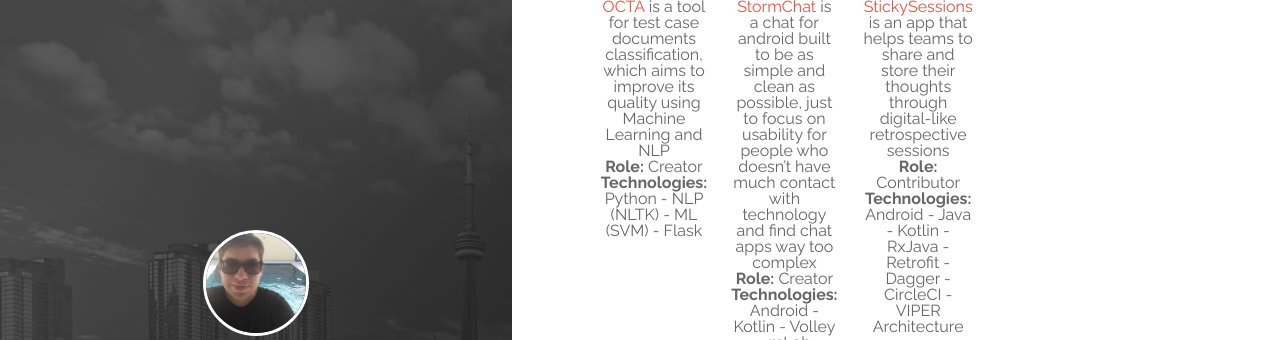
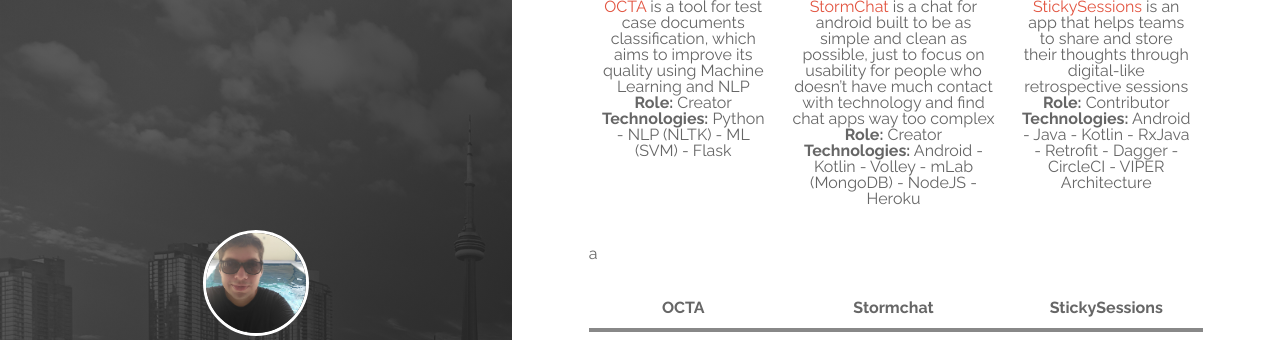
Before and after one commit to antoniosj/antoniosj.github.io, a Jekyll site: the page built from _posts/2018-10-27-my-projects.markdown, in a window 1280 px wide and 900 px high, scrolled down 364 px, cut to the strip 16-356 px from the top of the window. Built offline with Jekyll 4.4.1, drawn with Linux system fonts in a browser that asks for light colours.

Commit message:
Update 2018-10-27-my-projects.markdown

```diff
--- a/_posts/2018-10-27-my-projects.markdown
+++ b/_posts/2018-10-27-my-projects.markdown
@@ -9,6 +9,11 @@
 
 | OCTA | Stormchat | StickySessions |
 | :---:	| :---:	| :---: |
-| <img src="https://github.com/antoniosj/blog-examples/blob/master/github-images/octa.png?raw=true" width="118px;" height="118px;" /><br /><a href="https://www.antoniosj.com/2018/octa/">OCTA</a> is a tool for test case documents classification, which aims to improve its quality using Machine Learning and NLP <br /> **Role:** Creator<br /> **Technologies:** Python - NLP (NLTK) - ML (SVM) - Flask | <img src="https://github.com/antoniosj/blog-examples/blob/master/github-images/storm.png?raw=true" width="118px;" height="118px;"/><br /> <a href="https://github.com/antoniosj/stormchat">StormChat</a> is a chat for android built to be as simple and clean as possible, just to focus on usability for people who doesn't have much contact with technology and find chat apps way too complex<br />**Role:** Creator <br />**Technologies:** Android - Kotlin - Volley - mLab (MongoDB) - NodeJS - Heroku | <img src="https://github.com/antoniosj/blog-examples/blob/master/github-images/defaut-android.png?raw=true" width="118px;" height="118px;" /><br /><a href="https://github.com/DiscordTime/sticky-sessions-android">StickySessions</a> is an app that helps teams to share and store their thoughts through digital-like retrospective sessions <br />**Role:** Contributor<br /> **Technologies:** Android - Java - Kotlin - RxJava - Retrofit - Dagger - CircleCI - VIPER Architecture | OCTA | Stormchat | StickySessions |
+| <img src="https://github.com/antoniosj/blog-examples/blob/master/github-images/octa.png?raw=true" width="118px;" height="118px;" /><br /><a href="https://www.antoniosj.com/2018/octa/">OCTA</a> is a tool for test case documents classification, which aims to improve its quality using Machine Learning and NLP <br /> **Role:** Creator<br /> **Technologies:** Python - NLP (NLTK) - ML (SVM) - Flask | <img src="https://github.com/antoniosj/blog-examples/blob/master/github-images/storm.png?raw=true" width="118px;" height="118px;"/><br /> <a href="https://github.com/antoniosj/stormchat">StormChat</a> is a chat for android built to be as simple and clean as possible, just to focus on usability for people who doesn't have much contact with technology and find chat apps way too complex<br />**Role:** Creator <br />**Technologies:** Android - Kotlin - Volley - mLab (MongoDB) - NodeJS - Heroku | <img src="https://github.com/antoniosj/blog-examples/blob/master/github-images/defaut-android.png?raw=true" width="118px;" height="118px;" /><br /><a href="https://github.com/DiscordTime/sticky-sessions-android">StickySessions</a> is an app that helps teams to share and store their thoughts through digital-like retrospective sessions <br />**Role:** Contributor<br /> **Technologies:** Android - Java - Kotlin - RxJava - Retrofit - Dagger - CircleCI - VIPER Architecture |
+
+
+a
+
+|OCTA | Stormchat | StickySessions |
 | :---:	| :---:	| :---: |
 | <img src="https://github.com/antoniosj/blog-examples/blob/master/github-images/octa.png?raw=true" width="118px;" height="118px;" /><br /><a href="https://www.antoniosj.com/2018/octa/">OCTA</a> is a tool for test case documents classification, which aims to improve its quality using Machine Learning and NLP <br /> **Role:** Creator<br /> **Technologies:** Python - NLP (NLTK) - ML (SVM) - Flask | <img src="https://github.com/antoniosj/blog-examples/blob/master/github-images/storm.png?raw=true" width="118px;" height="118px;"/><br /> <a href="https://github.com/antoniosj/stormchat">StormChat</a> is a chat for android built to be as simple and clean as possible, just to focus on usability for people who doesn't have much contact with technology and find chat apps way too complex<br />**Role:** Creator <br />**Technologies:** Android - Kotlin - Volley - mLab (MongoDB) - NodeJS - Heroku | <img src="https://github.com/antoniosj/blog-examples/blob/master/github-images/defaut-android.png?raw=true" width="118px;" height="118px;" /><br /><a href="https://github.com/DiscordTime/sticky-sessions-android">StickySessions</a> is an app that helps teams to share and store their thoughts through digital-like retrospective sessions <br />**Role:** Contributor<br /> **Technologies:** Android - Java - Kotlin - RxJava - Retrofit - Dagger - CircleCI - VIPER Architecture |
```
